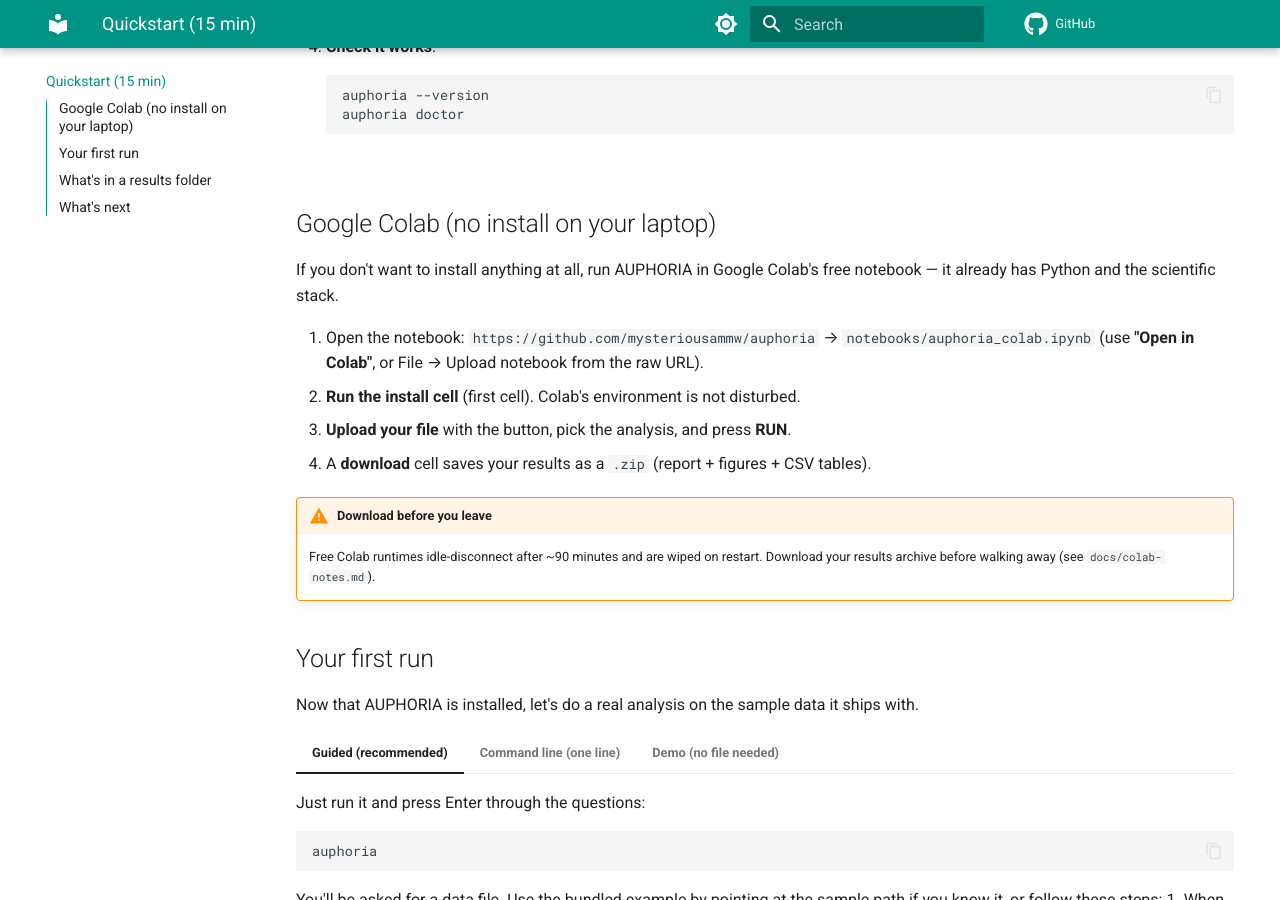
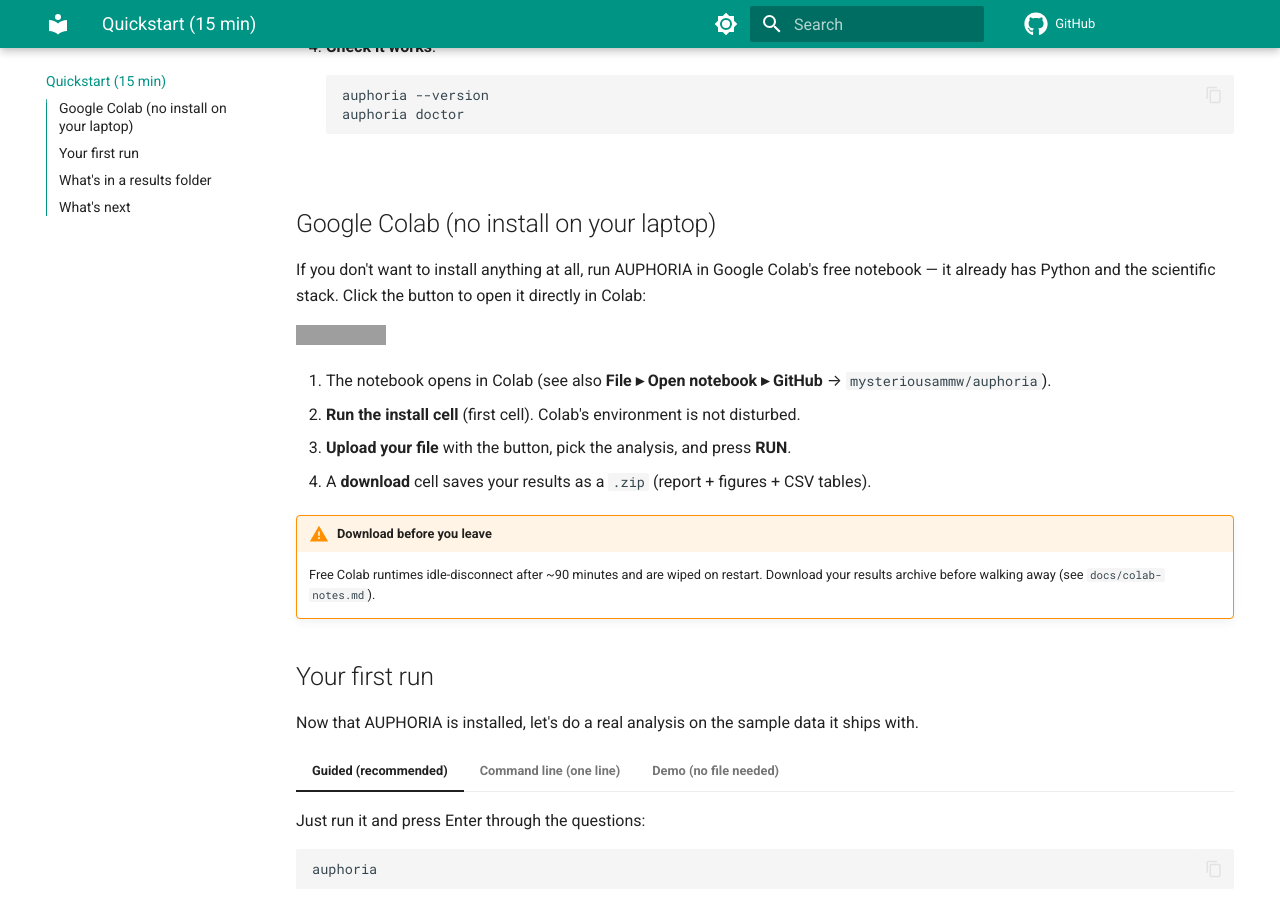
Before and after one commit to mysteriousammw/auphoria, an MkDocs documentation site: the page built from docs_site/quickstart.md, in a window 1280 px wide and 900 px high, scrolled down 732 px. Built offline with MkDocs 1.6.1 and Material for MkDocs 9.7.7, drawn with Linux system fonts in a browser that asks for light colours; comment, search, counter and statistics services are not loaded; grey boxes are pictures that could not be loaded.

Commit message:
Add clickable Open-in-Colab badge + direct launch link (README, quickstart, notebook)

```diff
--- a/docs_site/quickstart.md
+++ b/docs_site/quickstart.md
@@ -104,10 +104,13 @@
 ## Google Colab (no install on your laptop)
 
 If you don't want to install anything at all, run AUPHORIA in Google Colab's
-free notebook — it already has Python and the scientific stack.
+free notebook — it already has Python and the scientific stack. Click the
+button to open it directly in Colab:
 
-1. Open the notebook: `https://github.com/mysteriousammw/auphoria` → `notebooks/auphoria_colab.ipynb`
-   (use **"Open in Colab"**, or File → Upload notebook from the raw URL).
+[![Open In Colab](https://colab.research.google.com/assets/colab-badge.svg)](https://colab.research.google.com/github/mysteriousammw/auphoria/blob/main/notebooks/auphoria_colab.ipynb)
+
+1. The notebook opens in Colab (see also **File ▸ Open notebook ▸ GitHub** →
+   `mysteriousammw/auphoria`).
 2. **Run the install cell** (first cell). Colab's environment is not disturbed.
 3. **Upload your file** with the button, pick the analysis, and press **RUN**.
 4. A **download** cell saves your results as a `.zip` (report + figures + CSV
```
Also changed, not shown: README.md (+15 -5 lines), 1 other file.
